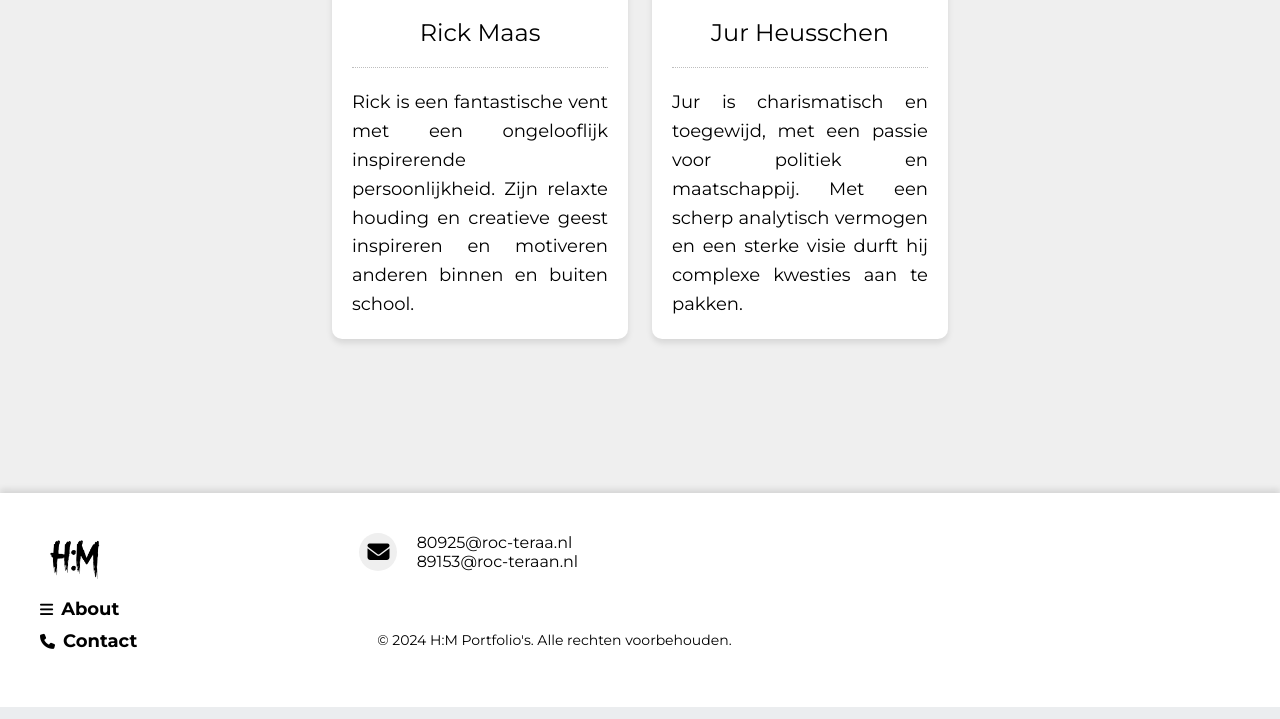
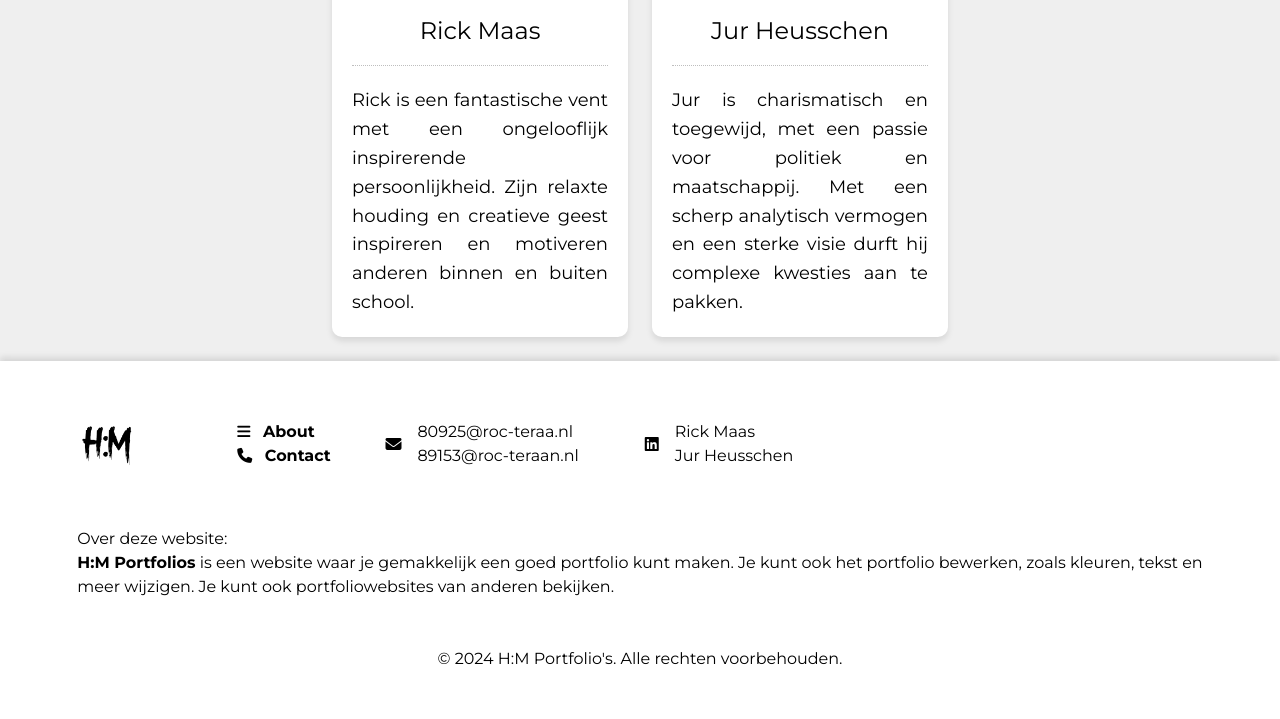
Before and after one commit to RickPetaByte/h_m_portfolio, a Laravel app: page /about in a window 1280 px wide. Shown: the part 445-1164 px from the top of the page. Run offline with Laravel 10, Linux system fonts and the light colour scheme; style sheets or scripts are compiled from the project's sources; some libraries are stand-ins or nearby versions.

Commit message:
added footer again
added footer again, without conflicts

```diff
--- a/h_m_portfolio/resources/views/layouts/about-content.blade.php
+++ b/h_m_portfolio/resources/views/layouts/about-content.blade.php
@@ -1,7 +1,7 @@
 <div class="container text-center mt-5">
     <h1 class="display-4 font-weight-bold text-uppercase">About</h1>
 </div>
-<section class="about-section">
+<section class="pt-5">
     <div class="container">
         <div class="row justify-content-center">
             <div class="col-lg-3 col-md-6 mb-4">
--- a/h_m_portfolio/resources/views/layouts/footer.blade.php
+++ b/h_m_portfolio/resources/views/layouts/footer.blade.php
@@ -1,17 +1,49 @@
-<footer class="footer-distributed colorSecond borderNav">
-    <div class="footer-left">
-        <img id="footer-logo" src="{{ asset('img/LogoCircle.png') }}" alt="Logo">
-        <p class="footer-links">
-            <a href="{{ route('about') }}" class="fw-bold"><i class="fa-solid fa-bars iconNavBar iconNavBarColor"></i>About</a><br>
-            <a href="{{ route('contact.show') }}" class="fw-bold"><i class="fa-solid fa-phone iconNavBar iconNavBarColor"></i>Contact</a>
-        </p><br>
-    </div>
+<footer class="container-fluid pt-5 pb-5 footer-boxshadow colorSecond">
+    <div class="container">
+        <div class="row g-5">
+            <!-- Logo en Links -->
+            <div class="col-sm-12 col-md-2 col-lg-2 col-xl-2 d-flex justify-content-center flex-row align-items-center align-items-md-center align-items-lg-end align-items-xl-start align-items-xxl-center">
+                <img id="footer-logo" src="{{ asset('img/LogoCircle.png') }}" alt="Logo">
 
-    <div class="footer-center">
-        <div>
-            <i class="fa fa-envelope iconFooter"></i>
-            <p><span>80925@roc-teraa.nl</span>
-                89153@roc-teraan.nl</p>
+            </div>
+            <!-- Contactinformatie -->
+            <div class="col-sm-12 col-md-10 col-lg-10 col-xl-6 d-flex flex-row align-items-center remove-flex-responsive">
+                <div class="d-flex w-100 remove-flex-responsive">
+                    <div class="d-flex flex-column w-50">
+                        <a href="{{ route('about') }}" class="fw-bold">
+                            <i class="fa-solid fa-bars iconNavBar iconNavBarColor"></i> About
+                        </a>
+                        <a href="{{ route('contact.show') }}" class="fw-bold">
+                            <i class="fa-solid fa-phone iconNavBar iconNavBarColor"></i> Contact
+                        </a>
+                    </div>
+
+                    <div class="d-flex align-items-center mb-3 mb-md-0 w-100 justify-content-center m-sm-0 m-0">
+                        <i class="fa fa-envelope iconFooter m-3"></i>
+                        <div>
+                            <span>80925@roc-teraa.nl</span>
+                            <br>
+                            <span>89153@roc-teraan.nl</span>
+                        </div>
+                    </div>
+                    <div class="d-flex align-items-center w-100 justify-content-center">
+                        <i class="fab fa-linkedin iconFooter m-3"></i>
+                        <div>
+                            <a href="https://www.linkedin.com/in/rick-maas-software-developer/" target="_blank" class="hover:text-gray-300">Rick Maas</a>
+                            <br>
+                            <a href="https://www.linkedin.com/in/jur-heusschen/" target="_blank" class="hover:text-gray-300">Jur Heusschen</a>
+                        </div>
+                    </div>
+                </div>
+            </div>
+            <!-- Over deze website -->
+            <div class="col-md-11 col-lg-11 col-xl-11 col-xxl-4 mx-auto">
+
+                <span>Over deze website:</span>
+                <br class="mb-2">
+                <strong>H:M Portfolios</strong> is een website waar je gemakkelijk een goed portfolio kunt maken. Je kunt ook het portfolio bewerken, zoals kleuren, tekst en meer wijzigen. Je kunt ook portfoliowebsites van anderen bekijken.
+
+            </div>
         </div>
         <!-- Footer Opmerking -->
         <div class="row mt-5">
```
